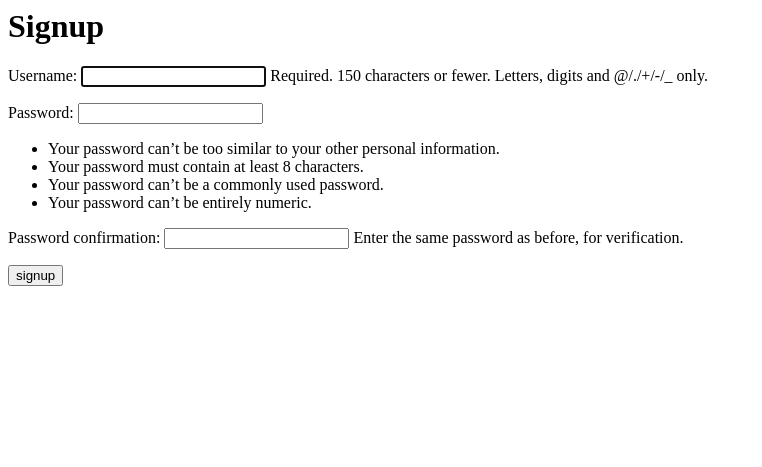
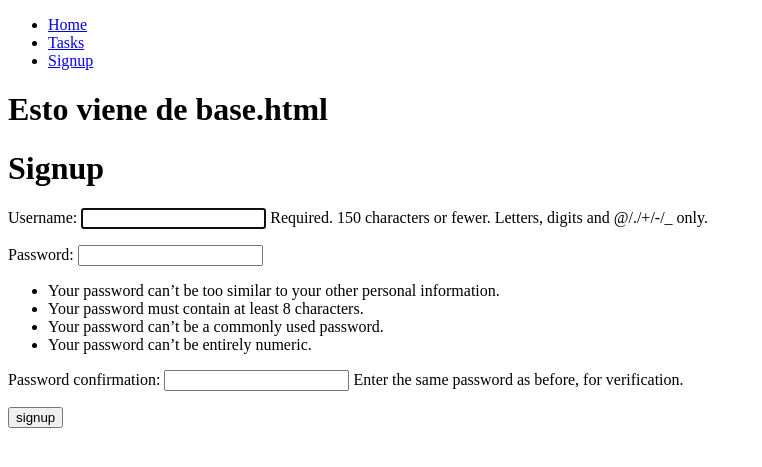
Before and after one commit to jemosdev/django-crud-auth, a Django app: page /signup/ in a window 1280 px wide. Shown: the top 467 px of the page, without its empty margins (0-762 px from the left). Run offline with Django 4.2, Linux system fonts and the light colour scheme.

Commit message:
creating nav and conditionals

```diff
--- /dev/null
+++ b/tasks/templates/base.html
@@ -0,0 +1,33 @@
+<!DOCTYPE html>
+<html lang="en">
+<head>
+    <meta charset="UTF-8">
+    <meta name="viewport" content="width=device-width, initial-scale=1.0">
+    <title>Django-Crud-Auth</title>
+</head>
+<body>
+    <nav>
+        <ul>
+            <li>
+                <a href="/">Home</a>
+            </li>
+            <li>
+                <a href="/tasks/">Tasks</a>
+            </li>
+            {% if user.is_authenticated %}
+            <li>
+                <a href="/logout/">Logout</a>
+            </li>
+            {% else %}
+            <li>
+                <a href="/signup/">Signup</a>
+            </li>
+            {% endif %}
+        </ul>
+    </nav>
+    <h1>Esto viene de base.html</h1>
+    {% block content %}
+    {% endblock  %}
+
+</body>
+</html>
--- a/tasks/templates/index.html
+++ b/tasks/templates/index.html
@@ -1 +1,5 @@
+{% extends 'base.html' %}
+
+{% block content %}
 <h1>home</h1>
+{% endblock  %}
--- a/tasks/templates/signup.html
+++ b/tasks/templates/signup.html
@@ -1,5 +1,7 @@
+{% extends 'base.html' %}
+
+{% block content %}
 <h1>Signup</h1>
-
 {{error}}
 
 <form action="/signup/" method='POST'> {% csrf_token %}
@@ -8,3 +10,4 @@
         signup
     </button>
 </form>
+{% endblock  %}
--- a/tasks/templates/tasks.html
+++ b/tasks/templates/tasks.html
@@ -1 +1,5 @@
+{% extends 'base.html' %}
+
+{% block content %}
 <h1>Tasks</h1>
+{% endblock  %}
```
